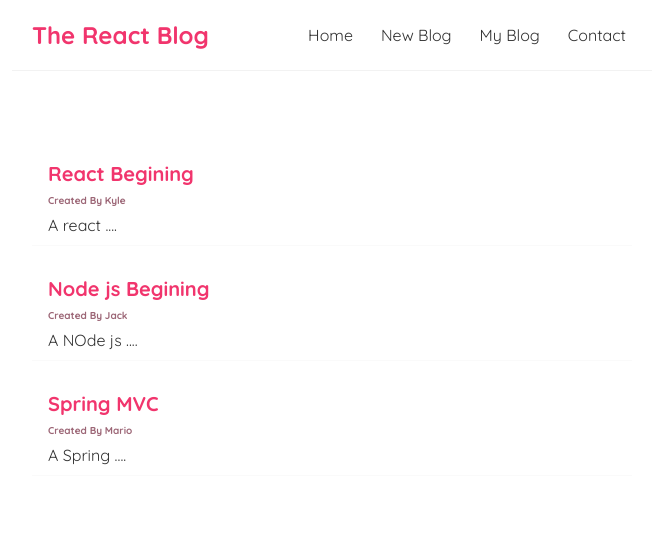
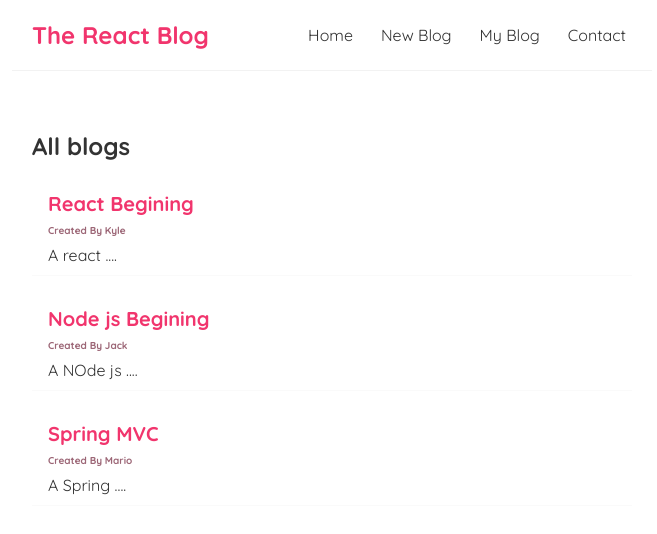
Before and after one commit to arindom38/React-Basic, a React (Create React App) app in the folder my-blog/: page / in a window 1280 px wide. Shown: the top 534 px of the page, without its empty margins (308-965 px from the left). Built offline with nearby package versions, Linux system fonts and the light colour scheme.

Commit message:
Reuseable Props

```diff
--- /dev/null
+++ b/my-blog/src/BlogList.js
@@ -0,0 +1,19 @@
+//this props component is reuseable
+const BlogList = (props) => {
+    const blogs = props.blogs
+    const title = props.title
+    return (
+        <div className="Blog-List">
+        <h2>{title}</h2>
+            {blogs.map(blog => (
+                <div className="blog-preview" key={blog.id}>
+                    <h2>{blog.title}</h2>
+                    <h4>Created By {blog.author}</h4>
+                    <p>{blog.body}</p>
+                </div>
+            ))}
+        </div>
+    );
+}
+
+export default BlogList;
--- a/my-blog/src/Home.js
+++ b/my-blog/src/Home.js
@@ -1,4 +1,5 @@
 import { useState } from "react";
+import BlogList from "./BlogList";
 
 const Home = () => {
     //output lists
@@ -9,13 +10,7 @@
     ])
     return (
         <div className="home">
-            {blogs.map(blog => (
-                <div className="blog-preview" key={blog.id}>
-                    <h2>{blog.title}</h2>
-                    <h4>Created By {blog.author}</h4>
-                    <p>{blog.body}</p>
-                </div>
-            ))}
+            <BlogList blogs={blogs} title="All blogs" /> {/* Props pass value from one ccomponent to another*/}
         </div>
      );
 }
```
